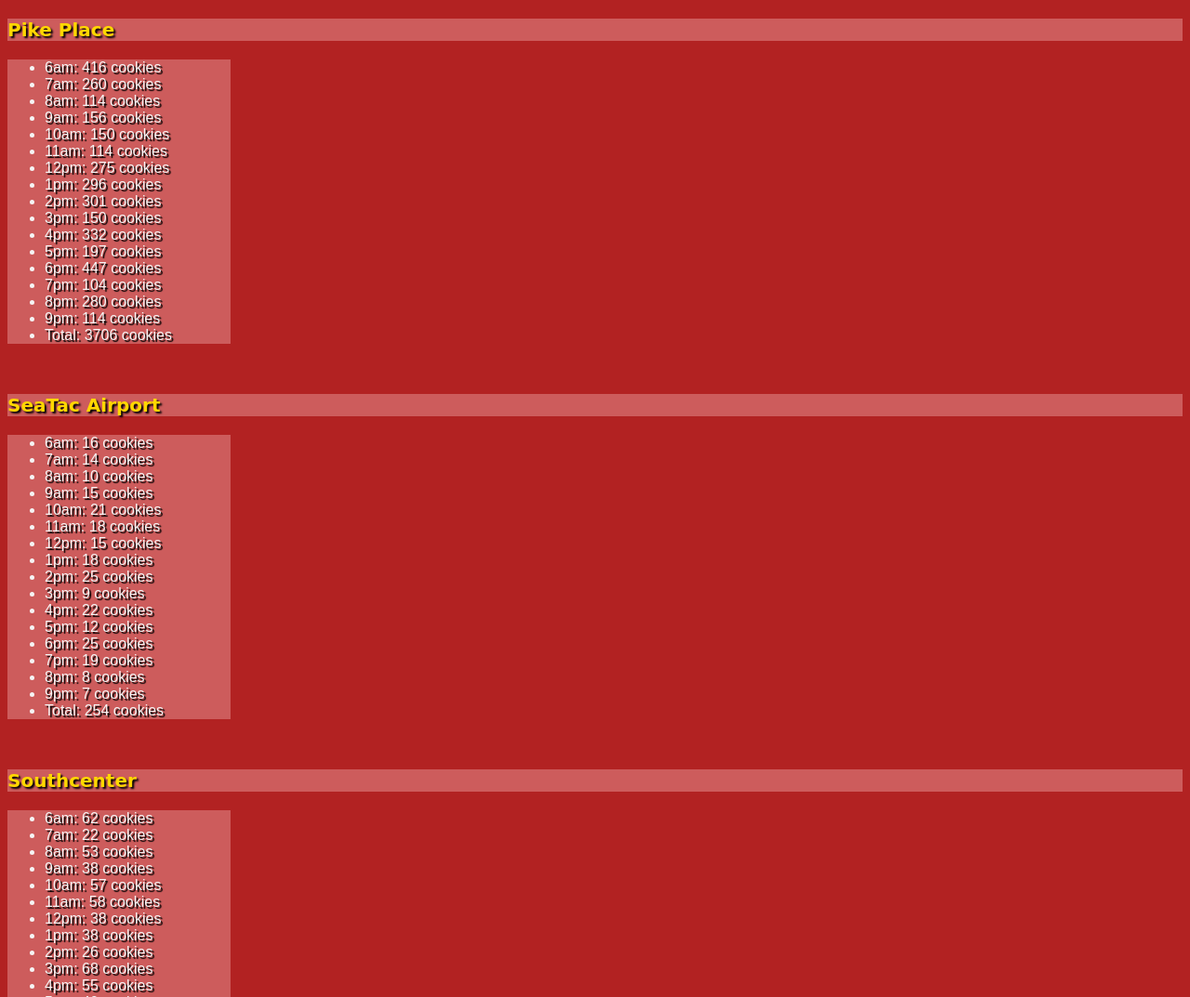
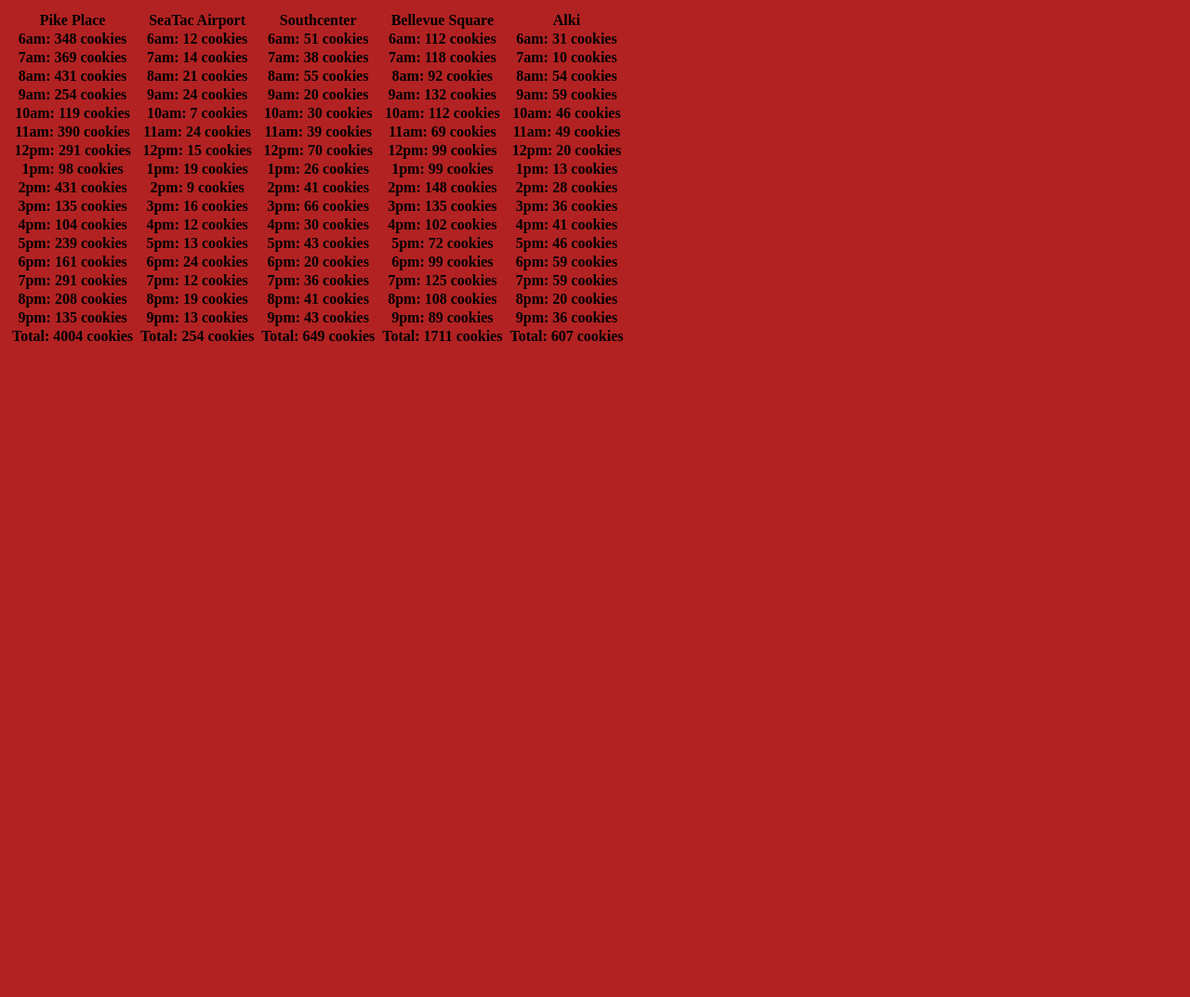
Before and after one commit to sendjmoon/day-06-lab, a plain HTML site: page sales.html in a window 1280 px wide. Shown: the top 1073 px of the page at 93% size. After the commit the page ends 800 px from the top, so only its background shows below. Drawn offline with Linux system fonts and the light colour scheme.

Commit message:
edited app.js to include object constructor and functions to calculate totals. all store objects called under one for loop

```diff
--- a/app.js
+++ b/app.js
@@ -1,153 +1,48 @@
-var hours = ['6am', '7am', '8am', '9am', '10am', '11am', '12pm', '1pm', '2pm', '3pm', '4pm', '5pm', '6pm', '7pm', '8pm', '9pm'];
-var totalCookies = [];
+function calcCustPerHour(minHrlyCust, maxHrlyCust) {
+  var rng = Math.floor(Math.random() * (maxHrlyCust - minHrlyCust) + minHrlyCust);
+  return rng;
+}
 
-var pikePlace = {
-  storeName: 'Pike Place',
-  minHrlyCust: 17,
-  maxHrlyCust: 88,
-  avgCookiesPerCust: 5.2,
+var stores = [];
 
-  calcDailyTotal: function() {
-    var custPerHour = [];
-    var salesPerHour = [];
-    var total = 0;
-    for (var i = 0; i < hours.length; i++) {
-      custPerHour.push(Math.floor(Math.random() * (this.maxHrlyCust - this.minHrlyCust) + this.minHrlyCust));
+function Store(storeName, minHrlyCust, maxHrlyCust, avgCookiesPerCust) {
+  this.storeName = storeName;
+  this.minHrlyCust = minHrlyCust;
+  this.maxHrlyCust = maxHrlyCust;
+  this.avgCookiesPerCust = avgCookiesPerCust;
+  this.custPerHour = [];
+  this.salesPerHour = [];
+  this.total = 0;
+  this.hours = ['6am','7am','8am','9am','10am','11am','12pm','1pm','2pm','3pm','4pm','5pm','6pm','7pm','8pm','9pm'];
 
-      var pikePlaceListItem = document.createElement('li');
-      salesPerHour.push(Math.floor(custPerHour[i] * this.avgCookiesPerCust));
-      pikePlaceListItem.textContent = hours[i] + ': ' + salesPerHour[i] + ' cookies';
-      document.getElementById('pikePlaceEl').appendChild(pikePlaceListItem);
-
-      total += salesPerHour[i];
-    }
-
-    var pikePlaceTotalItem = document.createElement('li');
-    totalCookies.push(total);
-    pikePlaceTotalItem.textContent = 'Total: ' + total + ' cookies';
-    document.getElementById('pikePlaceEl').appendChild(pikePlaceTotalItem);
-    console.log(total);
+  for (var i = 0; i < this.hours.length; i++) {
+    this.custPerHour.push(calcCustPerHour(minHrlyCust, maxHrlyCust));
+    this.salesPerHour.push(Math.floor(this.custPerHour[i] * avgCookiesPerCust));
+    this.total += this.salesPerHour[i];
   }
 };
 
-var seaTac = {
-  storeName: 'SeaTac Airport',
-  minHrlyCust: 6,
-  maxHrlyCust: 24,
-  avgCookiesPerCust: 1.2,
+function makeStoreData(store) {
+  var appendStores = document.getElementById('append-stores');
+  var th = document.createElement('th');
+  th.textContent = store.storeName;
+  appendStores.appendChild(th);
+  for (var i = 0; i < store.custPerHour.length; i++) {
+    var tr = document.createElement('tr');
+    tr.textContent = store.hours[i] + ': ' + store.salesPerHour[i] + ' cookies';
+    th.appendChild(tr);
+  }
+  var total = document.createElement('tr');
+  total.textContent = 'Total: ' + store.total + ' cookies';
+  th.appendChild(total);
+}
 
-  calcDailyTotal: function() {
-    var custPerHour = [];
-    var salesPerHour = [];
-    var total = 0;
-    for (var i = 0; i < hours.length; i++) {
-      custPerHour.push(Math.floor(Math.random() * (this.maxHrlyCust - this.minHrlyCust) + this.minHrlyCust));
+stores.push(new Store('Pike Place',17,88,5.2));
+stores.push(new Store('SeaTac Airport',6,24,1.2));
+stores.push(new Store('Southcenter',11,38,1.9));
+stores.push(new Store('Bellevue Square',20,48,3.3));
+stores.push(new Store('Alki',3,24,2.6));
 
-      var seaTacListItem = document.createElement('li');
-      salesPerHour.push(Math.floor(custPerHour[i] * this.avgCookiesPerCust));
-      seaTacListItem.textContent = hours[i] + ': ' + salesPerHour[i] + ' cookies';
-      document.getElementById('seaTacEl').appendChild(seaTacListItem);
-
-      total += salesPerHour[i];
-    }
-
-    var seaTacTotalItem = document.createElement('li');
-    totalCookies.push(total);
-    seaTacTotalItem.textContent = 'Total: ' + total + ' cookies';
-    document.getElementById('seaTacEl').appendChild(seaTacTotalItem);
-    console.log(total);
-  }
-};
-
-var southCenter = {
-  storeName: 'Southcenter',
-  minHrlyCust: 11,
-  maxHrlyCust: 38,
-  avgCookiesPerCust: 1.9,
-
-  calcDailyTotal: function() {
-    var custPerHour = [];
-    var salesPerHour = [];
-    var total = 0;
-    for (var i = 0; i < hours.length; i++) {
-      custPerHour.push(Math.floor(Math.random() * (this.maxHrlyCust - this.minHrlyCust) + this.minHrlyCust));
-
-      var southCenterListItem = document.createElement('li');
-      salesPerHour.push(Math.floor(custPerHour[i] * this.avgCookiesPerCust));
-      southCenterListItem.textContent = hours[i] + ': ' + salesPerHour[i] + ' cookies';
-      document.getElementById('southCenterEl').appendChild(southCenterListItem);
-
-      total += salesPerHour[i];
-    }
-
-    var southCenterTotalItem = document.createElement('li');
-    totalCookies.push(total);
-    southCenterTotalItem.textContent = 'Total: ' + total + ' cookies';
-    document.getElementById('southCenterEl').appendChild(southCenterTotalItem);
-    console.log(total);
-  }
-};
-
-var bellSquare = {
-  storeName: 'Bellevue Square',
-  minHrlyCust: 20,
-  maxHrlyCust: 48,
-  avgCookiesPerCust: 3.3,
-
-  calcDailyTotal: function() {
-    var custPerHour = [];
-    var salesPerHour = [];
-    var total = 0;
-    for (var i = 0; i < hours.length; i++) {
-      custPerHour.push(Math.floor(Math.random() * (this.maxHrlyCust - this.minHrlyCust) + this.minHrlyCust));
-
-      var bellSquareListItem = document.createElement('li');
-      salesPerHour.push(Math.floor(custPerHour[i] * this.avgCookiesPerCust));
-      bellSquareListItem.textContent = hours[i] + ': ' + salesPerHour[i] + ' cookies';
-      document.getElementById('bellSquareEl').appendChild(bellSquareListItem);
-
-      total += salesPerHour[i];
-    }
-
-    var bellSquareTotalItem = document.createElement('li');
-    totalCookies.push(total);
-    bellSquareTotalItem.textContent = 'Total: ' + total + ' cookies';
-    document.getElementById('bellSquareEl').appendChild(bellSquareTotalItem);
-    console.log(total);
-  }
-};
-
-var alki = {
-  storeName: 'Bellevue Square',
-  minHrlyCust: 3,
-  maxHrlyCust: 24,
-  avgCookiesPerCust: 2.6,
-
-  calcDailyTotal: function() {
-    var custPerHour = [];
-    var salesPerHour = [];
-    var total = 0;
-    for (var i = 0; i < hours.length; i++) {
-      custPerHour.push(Math.floor(Math.random() * (this.maxHrlyCust - this.minHrlyCust) + this.minHrlyCust));
-
-      var alkiListItem = document.createElement('li');
-      salesPerHour.push(Math.floor(custPerHour[i] * this.avgCookiesPerCust));
-      alkiListItem.textContent = hours[i] + ': ' + salesPerHour[i] + ' cookies';
-      document.getElementById('alkiEl').appendChild(alkiListItem);
-
-      total += salesPerHour[i];
-    }
-
-    var alkiTotalItem = document.createElement('li');
-    totalCookies.push(total);
-    alkiTotalItem.textContent = 'Total: ' + total + ' cookies';
-    document.getElementById('alkiEl').appendChild(alkiTotalItem);
-    console.log(total);
-  }
-};
-
-pikePlace.calcDailyTotal();
-seaTac.calcDailyTotal();
-southCenter.calcDailyTotal();
-bellSquare.calcDailyTotal();
-alki.calcDailyTotal();
+for (var i = 0; i < stores.length; i++) {
+  makeStoreData(stores[i]);
+}
--- a/app2.js
+++ b/app2.js
@@ -0,0 +1,48 @@
+function calcCustPerHour(minHrlyCust, maxHrlyCust) {
+  var rng = Math.floor(Math.random() * (maxHrlyCust - minHrlyCust) + minHrlyCust);
+  return rng;
+}
+
+var stores = [];
+
+function Store(storeName, minHrlyCust, maxHrlyCust, avgCookiesPerCust) {
+  this.storeName = storeName;
+  this.minHrlyCust = minHrlyCust;
+  this.maxHrlyCust = maxHrlyCust;
+  this.avgCookiesPerCust = avgCookiesPerCust;
+  this.custPerHour = [];
+  this.salesPerHour = [];
+  this.total = 0;
+  this.hours = ['6am','7am','8am','9am','10am','11am','12pm','1pm','2pm','3pm','4pm','5pm','6pm','7pm','8pm','9pm'];
+
+  for (var i = 0; i < this.hours.length; i++) {
+    this.custPerHour.push(calcCustPerHour(minHrlyCust, maxHrlyCust));
+    this.salesPerHour.push(Math.floor(this.custPerHour[i] * avgCookiesPerCust));
+    this.total += this.salesPerHour[i];
+  }
+};
+
+function makeStoreData(store) {
+  var appendStores = document.getElementById('append-stores');
+  var th = document.createElement('th');
+  th.textContent = store.storeName;
+  appendStores.appendChild(th);
+  for (var i = 0; i < store.custPerHour.length; i++) {
+    var tr = document.createElement('tr');
+    tr.textContent = store.hours[i] + ': ' + store.salesPerHour[i] + ' cookies';
+    th.appendChild(tr);
+  }
+  var total = document.createElement('tr');
+  total.textContent = 'Total: ' + store.total + ' cookies';
+  th.appendChild(total);
+}
+
+stores.push(new Store('Pike Place',17,88,5.2));
+stores.push(new Store('SeaTac Airport',6,24,1.2));
+stores.push(new Store('Southcenter',11,38,1.9));
+stores.push(new Store('Bellevue Square',20,48,3.3));
+stores.push(new Store('Alki',3,24,2.6));
+
+for (var i = 0; i < stores.length; i++) {
+  makeStoreData(stores[i]);
+}
--- a/sales.html
+++ b/sales.html
@@ -7,26 +7,14 @@
 </head>
 
 <body>
-  <h3>Pike Place</h3>
-  <ul id="pikePlaceEl"></ul>
-  <br />
-
-  <h3>SeaTac Airport</h3>
-  <ul id="seaTacEl"></ul>
-  <br />
-
-  <h3>Southcenter</h3>
-  <ul id="southCenterEl"></ul>
-  <br />
-
-  <h3>Bellevue Square</h3>
-  <ul id="bellSquareEl"></ul>
-  <br />
-
-  <h3>Alki</h3>
-  <ul id="alkiEl"></ul>
-
-  <script src = "app.js"></script>
+  <table>
+    <thead>
+      <tbody id="append-stores">
+        <tr></tr>
+      </tbody>
+    </thead>
+  </table>
+  <script src = "app2.js"></script>
 </body>
 
 </html>
```
